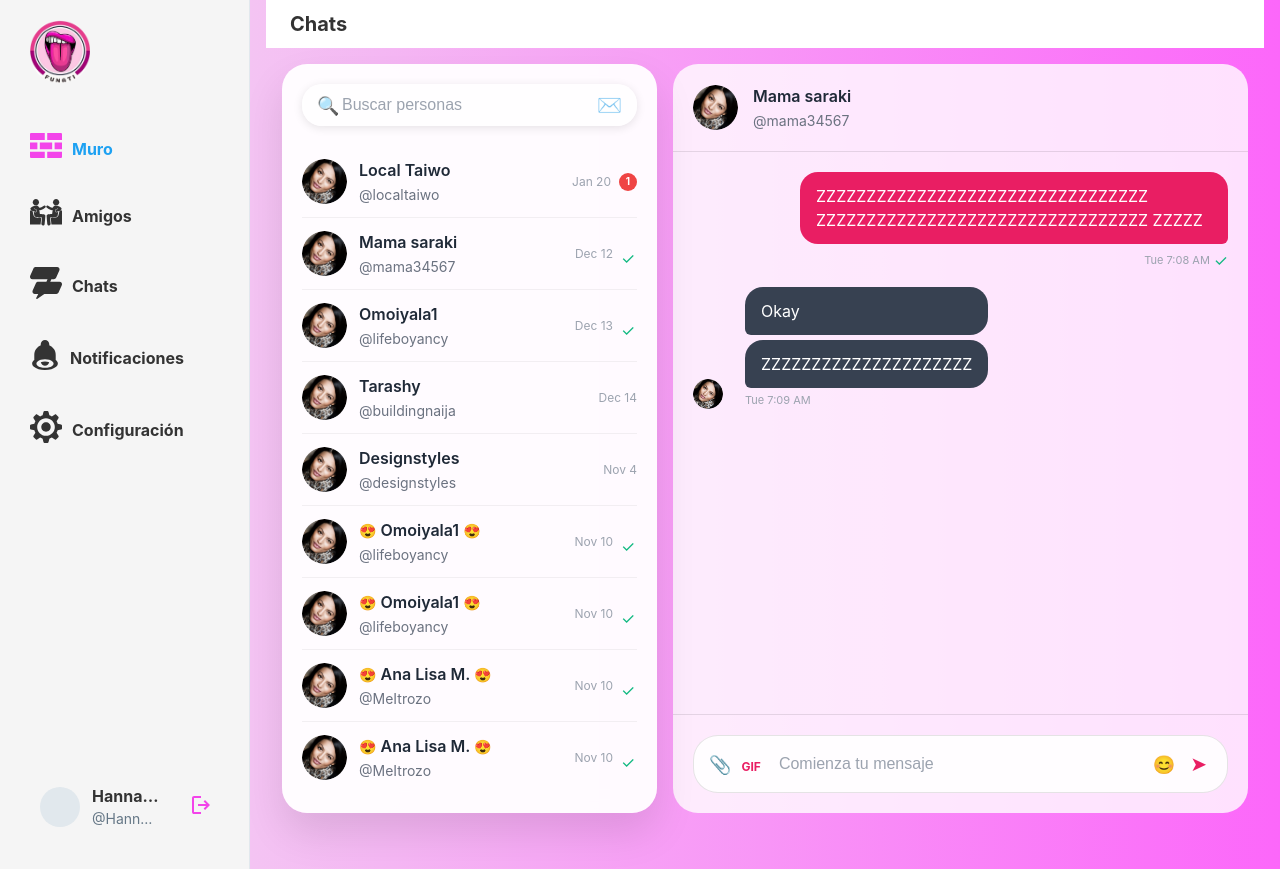
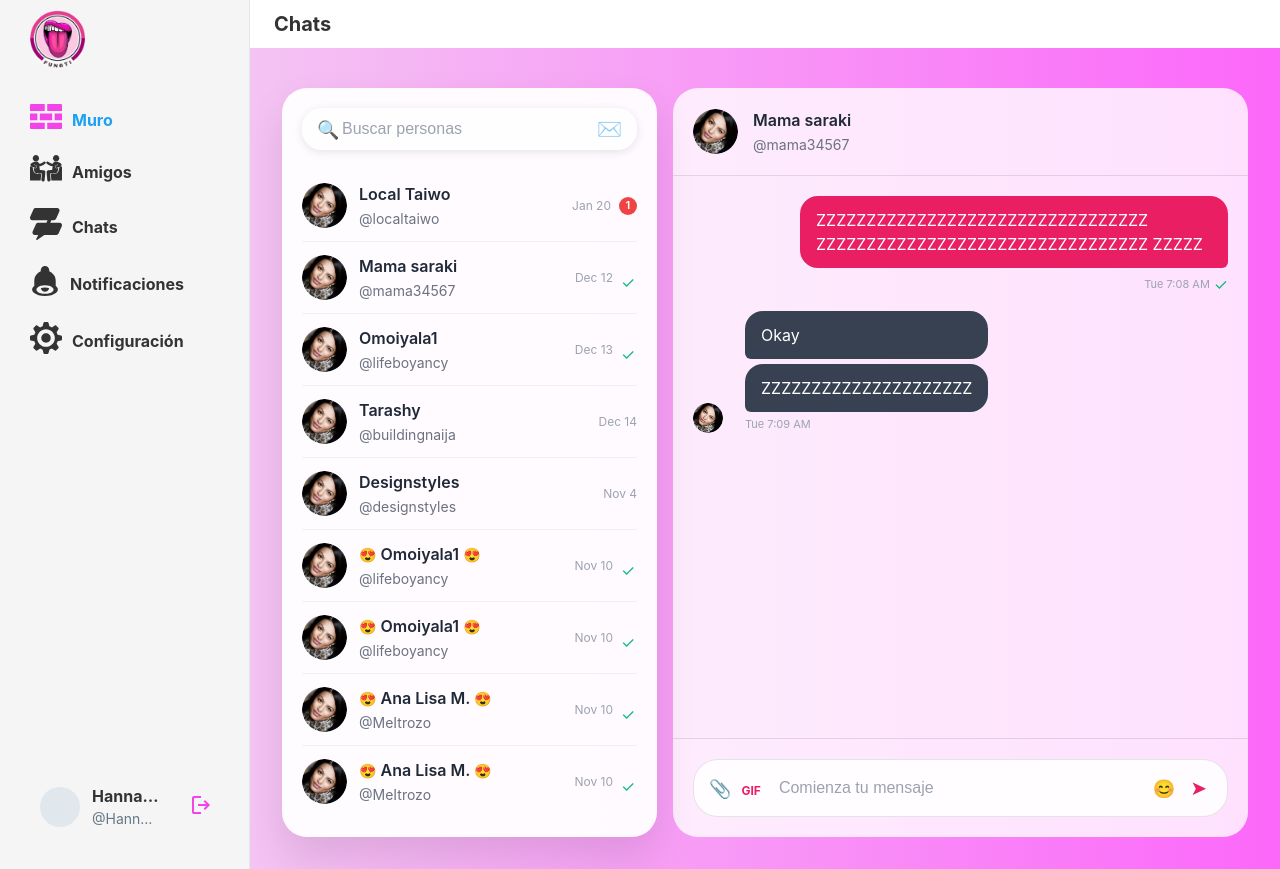
Before and after one commit to Daviddp96/RetirATI, a Django app: page /chats/ in a window 1280 px wide. Run offline with Django 5.2, Linux system fonts and the light colour scheme; data comes from the database, SQL or seed files in the repository.

Commit message:
Fix sidebar nav links spacing, fix topbar structure, add padding to inner-content

```diff
--- a/funATI/funATIAPP/static/css/styles.css
+++ b/funATI/funATIAPP/static/css/styles.css
@@ -103,6 +103,7 @@
   height: 100vh;
   width: var(--sidebar-width);
   padding: 20px;
+  padding-top: 10px;
   border-right: 1px solid var(--border-color);
   background-color: var(--light-gray);
   display: flex;
@@ -113,14 +114,13 @@
 .sidebar-logo {
   font-size: 24px;
   font-weight: bold;
-  margin-bottom: 30px;
+  margin-bottom: 16px;
   padding-left: 10px;
 }
 
 .sidebar-nav {
   display: flex;
   flex-direction: column;
-  gap: 15px;
   flex-grow: 1;
   overflow-y: auto;
 }
@@ -295,15 +295,18 @@
 
       /* Contenido principal */
       .main-content {
-        padding-top: 0;
-        padding-right: 1rem;
-        padding-left: 1rem;
+        padding: 0;
         width: 100%;
         height: 100vh;
         overflow-y: auto;
         background: #f4c4f3;
         background: -webkit-linear-gradient(to left, #fc67fa, #f4c4f3);
         background: linear-gradient(to left, #fc67fa, #f4c4f3);
+      }
+
+      .content-inner {
+        padding: 1rem;
+        padding-top: 1.5rem;
       }
 
 /* Encabezado del perfil */
@@ -730,13 +733,17 @@
           align-items: stretch;
           /* <-- fuerza el contenido arriba y ancho completo */
           background: white;
+          padding: 0;
+          height: calc(100vh - 60px);
+          overflow-y: auto;
+          flex: 1;
+        }
+
+        .content-inner {
           padding-left: 1rem;
           padding-right: 1rem;
           padding-bottom: 1rem;
           padding-top: 2rem;
-          height: calc(100vh - 60px);
-          overflow-y: auto;
-          flex: 1;
         }
 
   .profile-nav-btn {
--- a/funATI/funATIAPP/templates/base.html
+++ b/funATI/funATIAPP/templates/base.html
@@ -18,8 +18,10 @@
             <h1>{% block page_title %}FunATI{% endblock %}</h1>
         </div>
 
-        {% block content %}
-        {% endblock %}
+        <div class="content-inner">
+            {% block content %}
+            {% endblock %}
+        </div>
     </div>
 
     {% block extra_js %}{% endblock %}
--- a/funATI/funATIAPP/templates/menu-main.html
+++ b/funATI/funATIAPP/templates/menu-main.html
@@ -2,7 +2,7 @@
 <nav class="sidebar">
       <div class="sidebar-logo">
         <a href="{% url 'funATIAPP:muro' %}">
-          <img src="{% static 'assets/logo.png' %}" alt="FunATI" width="60px" height="auto">
+          <img src="{% static 'assets/logo.png' %}" alt="FunATI" width="55px" height="auto">
         </a>
       </div>
       <div class="sidebar-nav">
```
Lines whose indentation alone changed are shown as unchanged.
